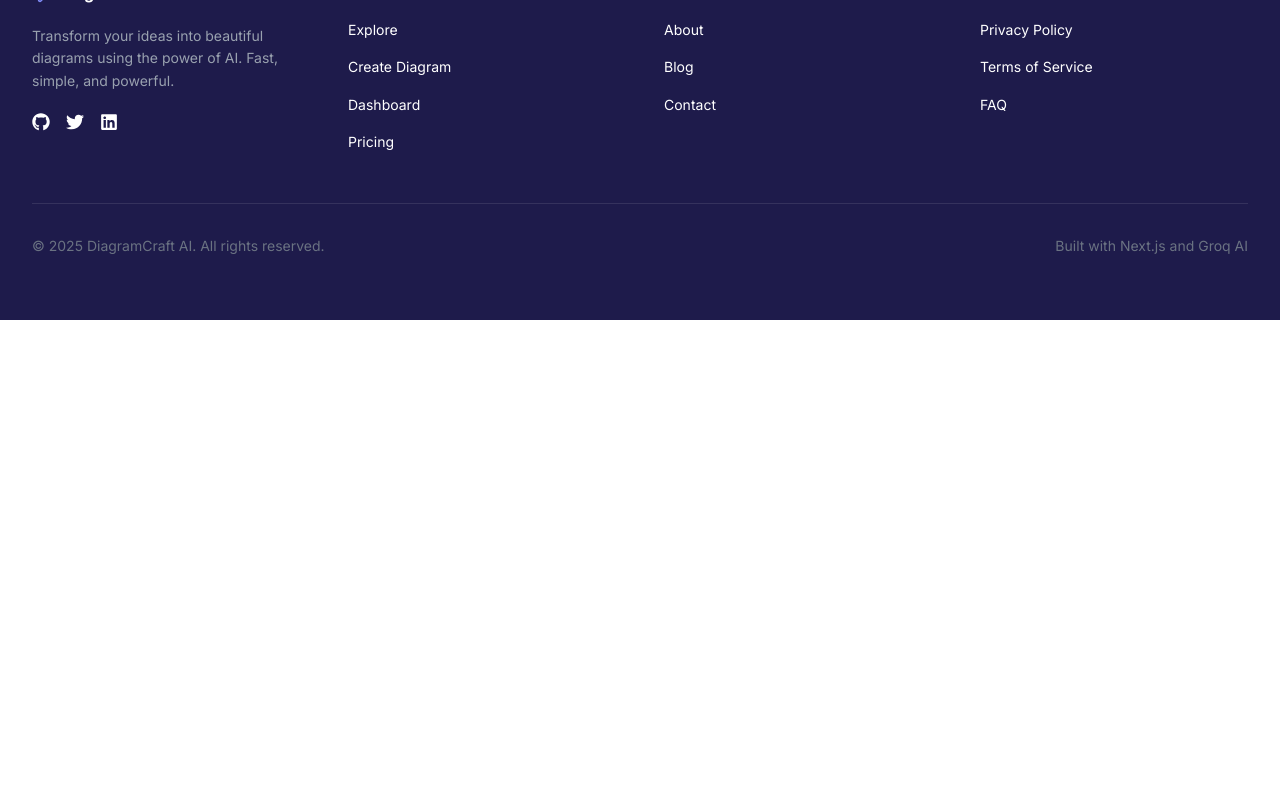
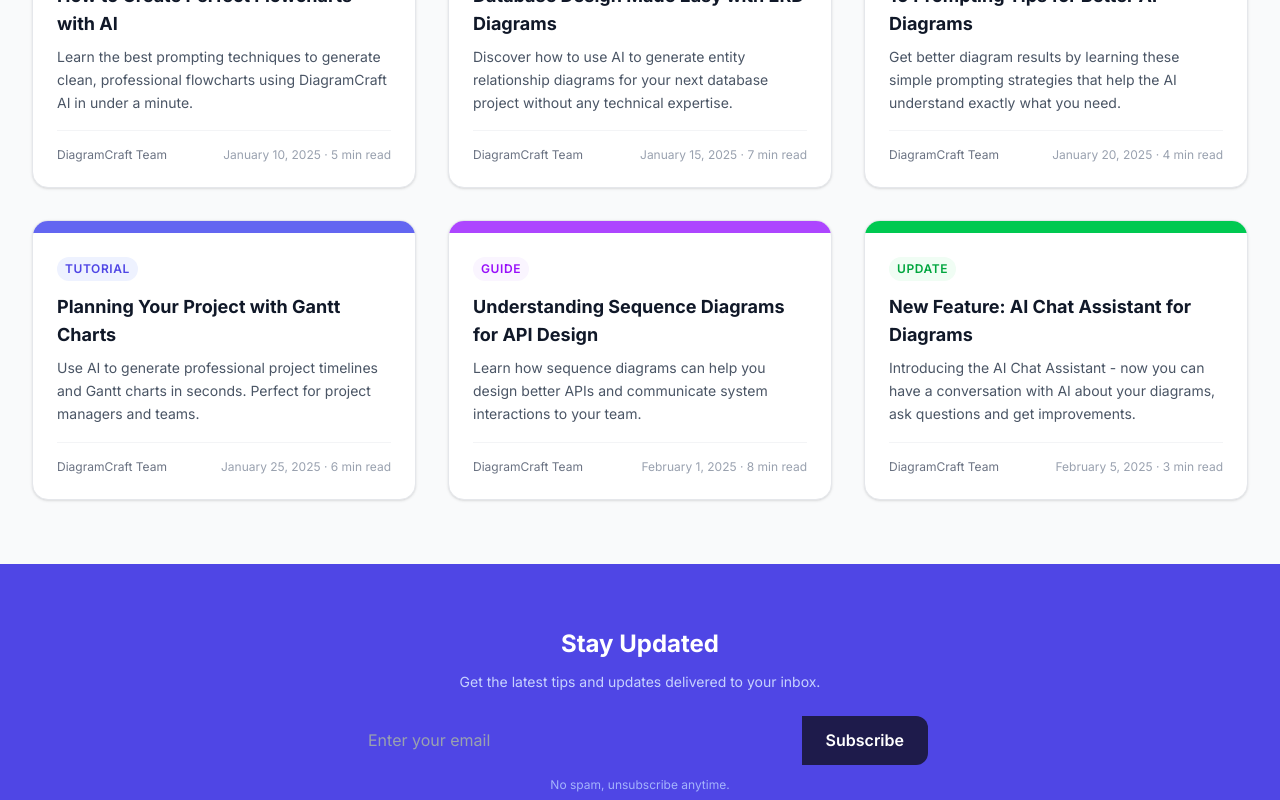
Before and after one commit to Tariqul-stack/DiagramCraftAI-client, a Next.js app: page /blog in a window 1280 px wide. Shown: the part 480-1280 px from the top of the page. Before the commit the page ends 800 px from the top, so only its background shows below. Built offline with nearby package versions, Linux system fonts and the light colour scheme; no server answers.

Commit message:
feat: add static Blog page with 6 posts and newsletter section

```diff
--- a/app/(public)/blog/page.tsx
+++ b/app/(public)/blog/page.tsx
@@ -1,3 +1,172 @@
+type BlogCategory = "Tutorial" | "Guide" | "Tips" | "Update";
+
+interface BlogPost {
+  category: BlogCategory;
+  title: string;
+  excerpt: string;
+  author: string;
+  date: string;
+  readTime: string;
+}
+
+const BLOG_POSTS: BlogPost[] = [
+  {
+    category: "Tutorial",
+    title: "How to Create Perfect Flowcharts with AI",
+    excerpt:
+      "Learn the best prompting techniques to generate clean, professional flowcharts using DiagramCraft AI in under a minute.",
+    author: "DiagramCraft Team",
+    date: "January 10, 2025",
+    readTime: "5 min read",
+  },
+  {
+    category: "Guide",
+    title: "Database Design Made Easy with ERD Diagrams",
+    excerpt:
+      "Discover how to use AI to generate entity relationship diagrams for your next database project without any technical expertise.",
+    author: "DiagramCraft Team",
+    date: "January 15, 2025",
+    readTime: "7 min read",
+  },
+  {
+    category: "Tips",
+    title: "10 Prompting Tips for Better AI Diagrams",
+    excerpt:
+      "Get better diagram results by learning these simple prompting strategies that help the AI understand exactly what you need.",
+    author: "DiagramCraft Team",
+    date: "January 20, 2025",
+    readTime: "4 min read",
+  },
+  {
+    category: "Tutorial",
+    title: "Planning Your Project with Gantt Charts",
+    excerpt:
+      "Use AI to generate professional project timelines and Gantt charts in seconds. Perfect for project managers and teams.",
+    author: "DiagramCraft Team",
+    date: "January 25, 2025",
+    readTime: "6 min read",
+  },
+  {
+    category: "Guide",
+    title: "Understanding Sequence Diagrams for API Design",
+    excerpt:
+      "Learn how sequence diagrams can help you design better APIs and communicate system interactions to your team.",
+    author: "DiagramCraft Team",
+    date: "February 1, 2025",
+    readTime: "8 min read",
+  },
+  {
+    category: "Update",
+    title: "New Feature: AI Chat Assistant for Diagrams",
+    excerpt:
+      "Introducing the AI Chat Assistant - now you can have a conversation with AI about your diagrams, ask questions and get improvements.",
+    author: "DiagramCraft Team",
+    date: "February 5, 2025",
+    readTime: "3 min read",
+  },
+];
+
+const CATEGORY_STYLES: Record<
+  BlogCategory,
+  { banner: string; badge: string }
+> = {
+  Tutorial: {
+    banner: "bg-indigo-500",
+    badge: "text-indigo-600 bg-indigo-50",
+  },
+  Guide: {
+    banner: "bg-purple-500",
+    badge: "text-purple-600 bg-purple-50",
+  },
+  Tips: {
+    banner: "bg-cyan-500",
+    badge: "text-cyan-600 bg-cyan-50",
+  },
+  Update: {
+    banner: "bg-green-500",
+    badge: "text-green-600 bg-green-50",
+  },
+};
+
 export default function BlogPage() {
-  return <div>BlogPage</div>;
+  return (
+    <div className="min-h-screen w-full bg-gray-50">
+      <section className="bg-gradient-to-br from-[#1E1B4B] to-indigo-800 py-16 text-center text-white">
+        <div className="max-w-7xl mx-auto px-4 sm:px-6 lg:px-8">
+          <p className="text-indigo-300 uppercase tracking-wider text-sm font-semibold mb-4">
+            Blog
+          </p>
+          <h1 className="text-4xl sm:text-5xl font-bold">
+            Tips, Tutorials &amp; Updates
+          </h1>
+          <p className="mt-5 text-lg text-indigo-100 max-w-2xl mx-auto">
+            Learn how to get the most out of DiagramCraft AI
+          </p>
+        </div>
+      </section>
+
+      <main className="max-w-7xl mx-auto px-4 sm:px-6 lg:px-8 py-16">
+        <div className="grid grid-cols-1 md:grid-cols-2 lg:grid-cols-3 gap-8">
+          {BLOG_POSTS.map((post) => {
+            const styles = CATEGORY_STYLES[post.category];
+
+            return (
+              <article
+                key={post.title}
+                className="bg-white border border-gray-200 rounded-2xl overflow-hidden shadow-sm hover:shadow-md transition-all duration-300 flex flex-col"
+              >
+                <div className={`h-3 ${styles.banner}`} />
+                <div className="p-6 flex flex-col flex-1">
+                  <span
+                    className={`${styles.badge} text-xs font-semibold uppercase tracking-wider px-2 py-1 rounded-full w-fit`}
+                  >
+                    {post.category}
+                  </span>
+                  <h2 className="text-lg font-bold text-gray-900 mt-3 mb-2 hover:text-indigo-600 cursor-pointer transition-colors">
+                    {post.title}
+                  </h2>
+                  <p className="text-sm text-gray-600 leading-relaxed line-clamp-3 mb-4">
+                    {post.excerpt}
+                  </p>
+                  <div className="border-t border-gray-100 pt-4 mt-auto flex items-center justify-between gap-4">
+                    <span className="text-xs text-gray-500">
+                      {post.author}
+                    </span>
+                    <span className="text-xs text-gray-400 text-right">
+                      {post.date} · {post.readTime}
+                    </span>
+                  </div>
+                </div>
+              </article>
+            );
+          })}
+        </div>
+      </main>
+
+      <section className="bg-indigo-600 py-16 text-center">
+        <div className="max-w-2xl mx-auto px-4">
+          <h2 className="text-2xl font-bold text-white">Stay Updated</h2>
+          <p className="text-indigo-200 text-sm mt-3 mb-6">
+            Get the latest tips and updates delivered to your inbox.
+          </p>
+          <form className="flex max-w-xl mx-auto">
+            <input
+              type="email"
+              placeholder="Enter your email"
+              className="flex-1 min-w-0 px-4 py-3 rounded-l-xl border-0 focus:outline-none text-gray-900 placeholder:text-gray-400"
+            />
+            <button
+              type="submit"
+              className="bg-[#1E1B4B] text-white px-6 py-3 rounded-r-xl font-semibold hover:bg-indigo-900 transition-colors"
+            >
+              Subscribe
+            </button>
+          </form>
+          <p className="text-indigo-300 text-xs mt-3">
+            No spam, unsubscribe anytime.
+          </p>
+        </div>
+      </section>
+    </div>
+  );
 }
```
